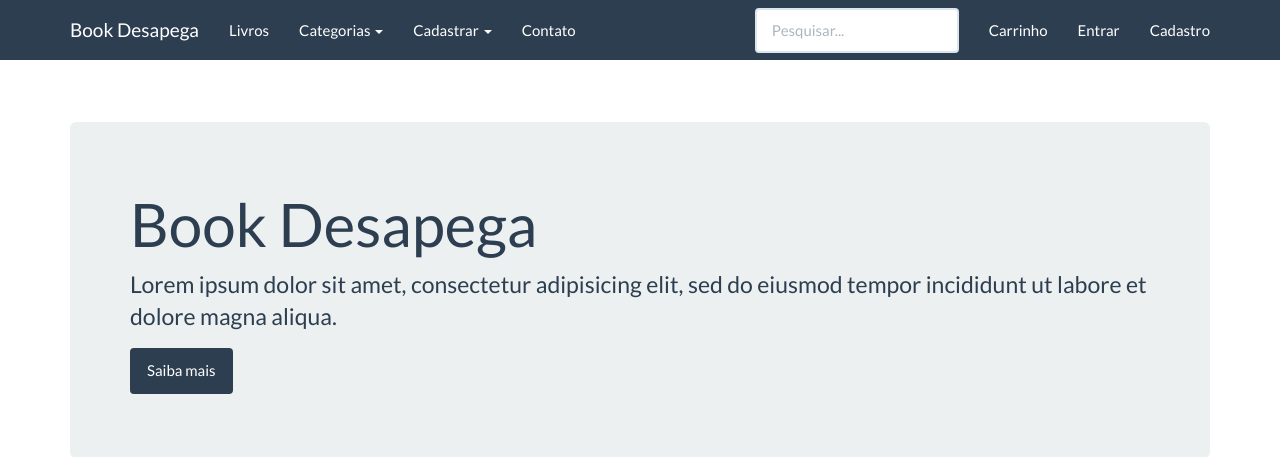
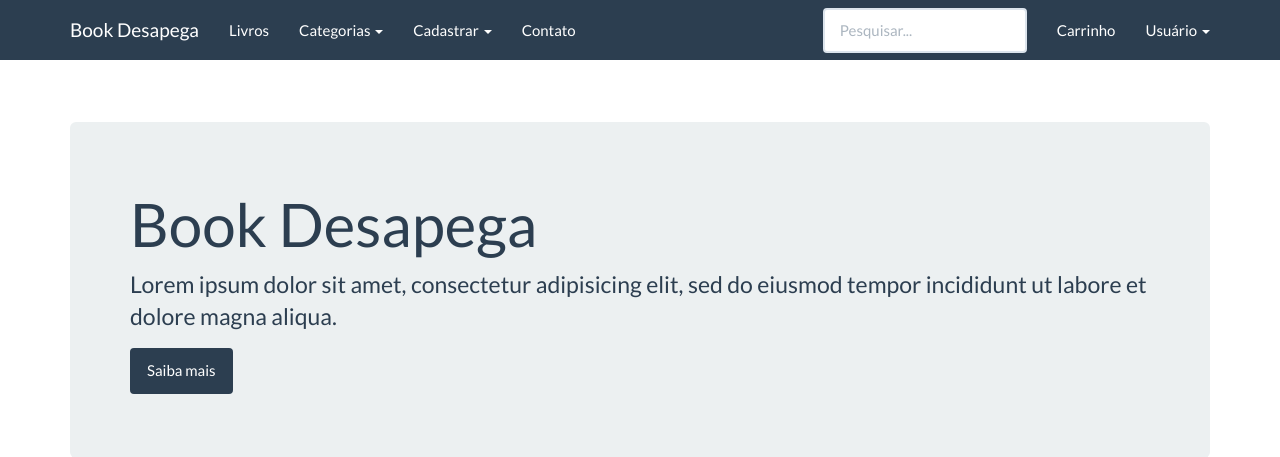
Before and after one commit to fgabrielqr/SistemaVLU, a Django app: page / in a window 1280 px wide. Shown: the top 457 px of the page. Run offline with Django 3.2, Linux system fonts and the light colour scheme; data that the repository does not hold is empty; parts of the project's set-up code (start-up, migrations or seed data) failed here and were passed over; some libraries are stand-ins or nearby versions.

Commit message:
Correções

```diff
--- a/myApp/templates/base.html
+++ b/myApp/templates/base.html
@@ -35,7 +35,7 @@
               </ul>
             </li>
           <li class="dropdown">
-              <a class="dropdown-toggle" data-toggle="dropdown" href="{% url 'book_list' %}" id="download">Cadastrar <span class="caret"></span></a>
+              <a class="dropdown-toggle" data-toggle="dropdown" href="" id="download">Cadastrar <span class="caret"></span></a>
               <ul class="dropdown-menu" aria-labelledby="download">
                   <li><a href="{% url 'registerCategory' %}">Categorias</a></li>
                   <li><a href="{% url 'registerBook' %}">Livros</a></li>
@@ -52,12 +52,18 @@
 	        </div>
         </form>
           <li><a href="{% url 'cart_item' %}">Carrinho</a></li>
+              <li class="dropdown">
+                <a class="dropdown-toggle" data-toggle="dropdown" href="" id="download">Usuário <span class="caret"></span></a>
+                <ul class="dropdown-menu" aria-labelledby="download">
                   {% if user.is_authenticated %}
                       <li><a href="{% url 'logout' %}">Sair</a></li>
                   {% else %}
                       <li><a href="{% url 'login' %}">Entrar</a></li>
                       <li><a href="{% url 'register' %}">Cadastro</a></li>
                   {% endif %}
+                </ul>
+              </li>
+			<li>
           </ul>
         </div>
       </div>
```
Lines whose indentation alone changed are shown as unchanged.
